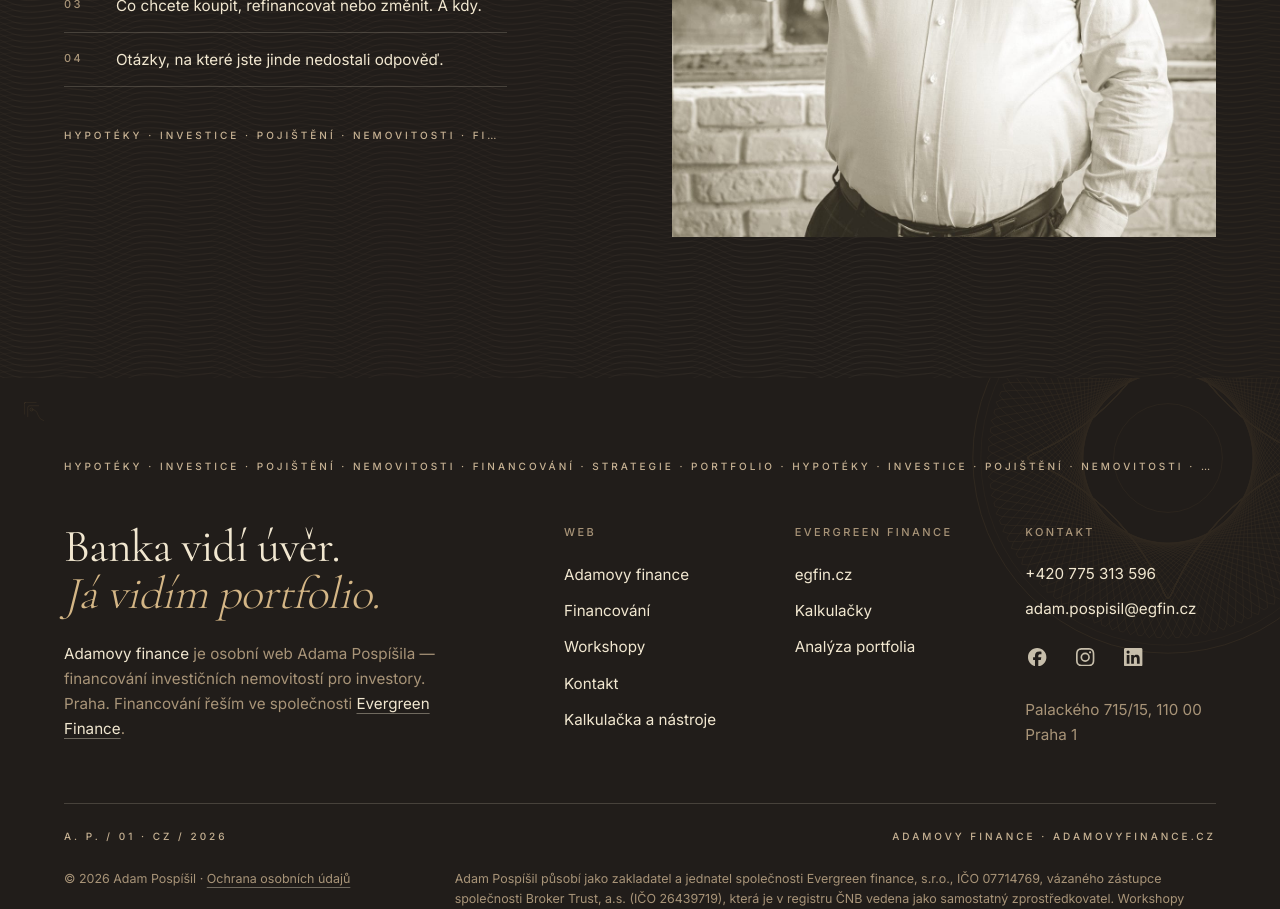
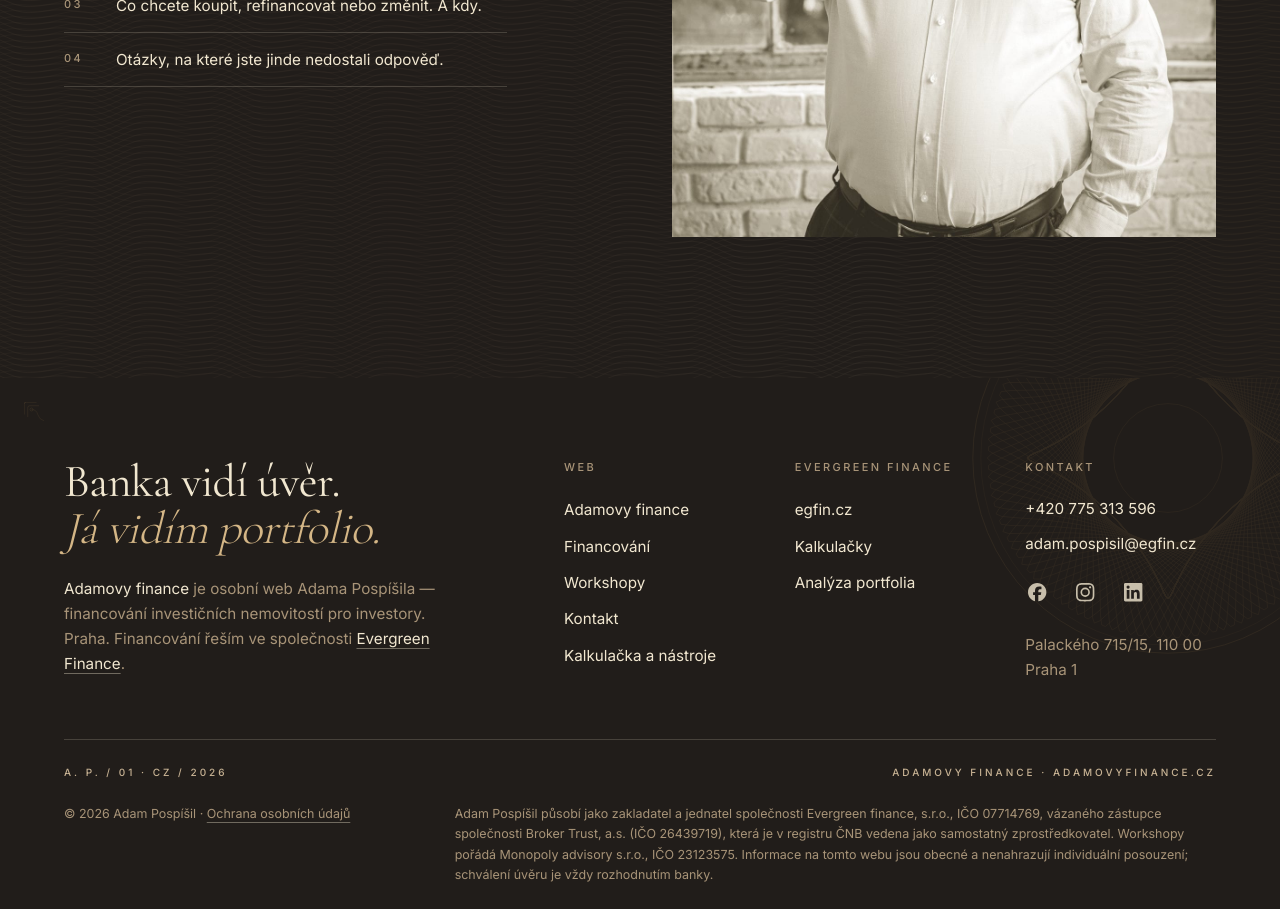
Before and after one commit to a-pospisil/adamovyfinance, a Next.js app: page /kontakt in a window 1280 px wide. Shown: the part 1500-2409 px from the top of the page. Built offline with nearby package versions, Linux system fonts and the light colour scheme.

Commit message:
Mikrotext jen v úvodu: linky na kontaktu, workshopech a v patičce odstraněny
Co-Authored-By: Claude Opus 5.5 <noreply@anthropic.com>
Claude-Session: https://claude.ai/code/session_01UZaFHLtYsQhCo77GmPrR1v

```diff
--- a/src/app/kontakt/page.tsx
+++ b/src/app/kontakt/page.tsx
@@ -4,7 +4,7 @@ import { ContactForm } from "@/components/forms/ContactForm";
 import { JsonLd } from "@/components/ui/JsonLd";
 import { Reveal } from "@/components/ui/Reveal";
 import { Section, SectionMark } from "@/components/ui/Section";
-import { Guilloche, MicroStrip, Numeral } from "@/components/engraving/Engraving";
+import { Guilloche, Numeral } from "@/components/engraving/Engraving";
 import { pageMetadata } from "@/lib/metadata";
 import { breadcrumbSchema } from "@/lib/schema";
 import { SITE } from "@/lib/site";
@@ -127,7 +127,6 @@ export default function ContactPage() {
                   </li>
                 ))}
               </ol>
-              <MicroStrip text="Hypotéky · Investice · Pojištění · Nemovitosti · Financování · Strategie · Portfolio" repeat={2} className="mt-10" />
             </Reveal>
           </div>
           <Reveal className="lg:col-span-6 lg:col-start-7" delay={100}>
--- a/src/app/workshopy/page.tsx
+++ b/src/app/workshopy/page.tsx
@@ -5,7 +5,7 @@ import { JsonLd } from "@/components/ui/JsonLd";
 import { PageHero } from "@/components/ui/PageHero";
 import { Reveal } from "@/components/ui/Reveal";
 import { Section, SectionMark } from "@/components/ui/Section";
-import { CornerOrnament, MicroStrip } from "@/components/engraving/Engraving";
+import { CornerOrnament } from "@/components/engraving/Engraving";
 import { WorkshopTopics } from "@/components/workshops/WorkshopTopics";
 import { formatCzk } from "@/lib/format";
 import { pageMetadata } from "@/lib/metadata";
@@ -385,7 +385,6 @@ export default function WorkshopsPage() {
                 </div>
               ))}
             </dl>
-            <MicroStrip text="Hypotéky · Investice · Pojištění · Nemovitosti · Financování · Strategie · Portfolio" repeat={2} className="mt-10" />
           </Reveal>
         </div>
       </Section>
--- a/src/components/layout/Footer.tsx
+++ b/src/components/layout/Footer.tsx
@@ -1,5 +1,5 @@
 import Link from "next/link";
-import { CornerOrnament, Guilloche, MicroStrip } from "@/components/engraving/Engraving";
+import { CornerOrnament, Guilloche } from "@/components/engraving/Engraving";
 import { DEEP_PAGES, EGFIN, NAV, SITE } from "@/lib/site";
 
 /** Ikony sociálních sítí (Simple Icons, CC0). Facebook vede na stránku Evergreen Finance. */
@@ -30,8 +30,6 @@ export function Footer() {
       <CornerOrnament className="pointer-events-none absolute left-6 top-6 size-10" opacity={0.35} />
 
       <div className="container-x relative py-16 lg:py-20">
-        <MicroStrip text="Hypotéky · Investice · Pojištění · Nemovitosti · Financování · Strategie · Portfolio" repeat={3} className="mb-12 hidden sm:block" />
-
         <div className="grid gap-12 lg:grid-cols-12">
           <div className="lg:col-span-5">
             <p className="display display-md max-w-sm">
```
